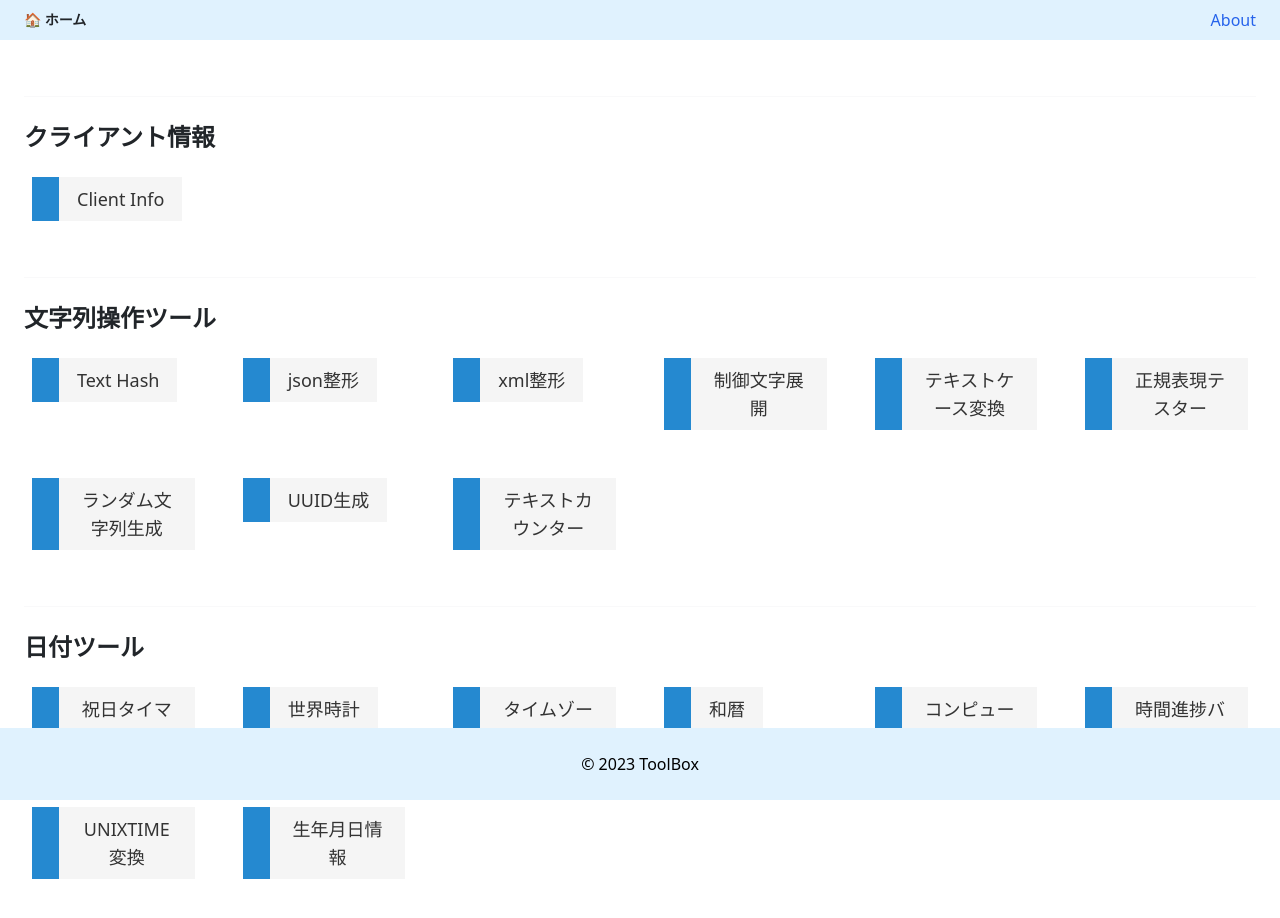
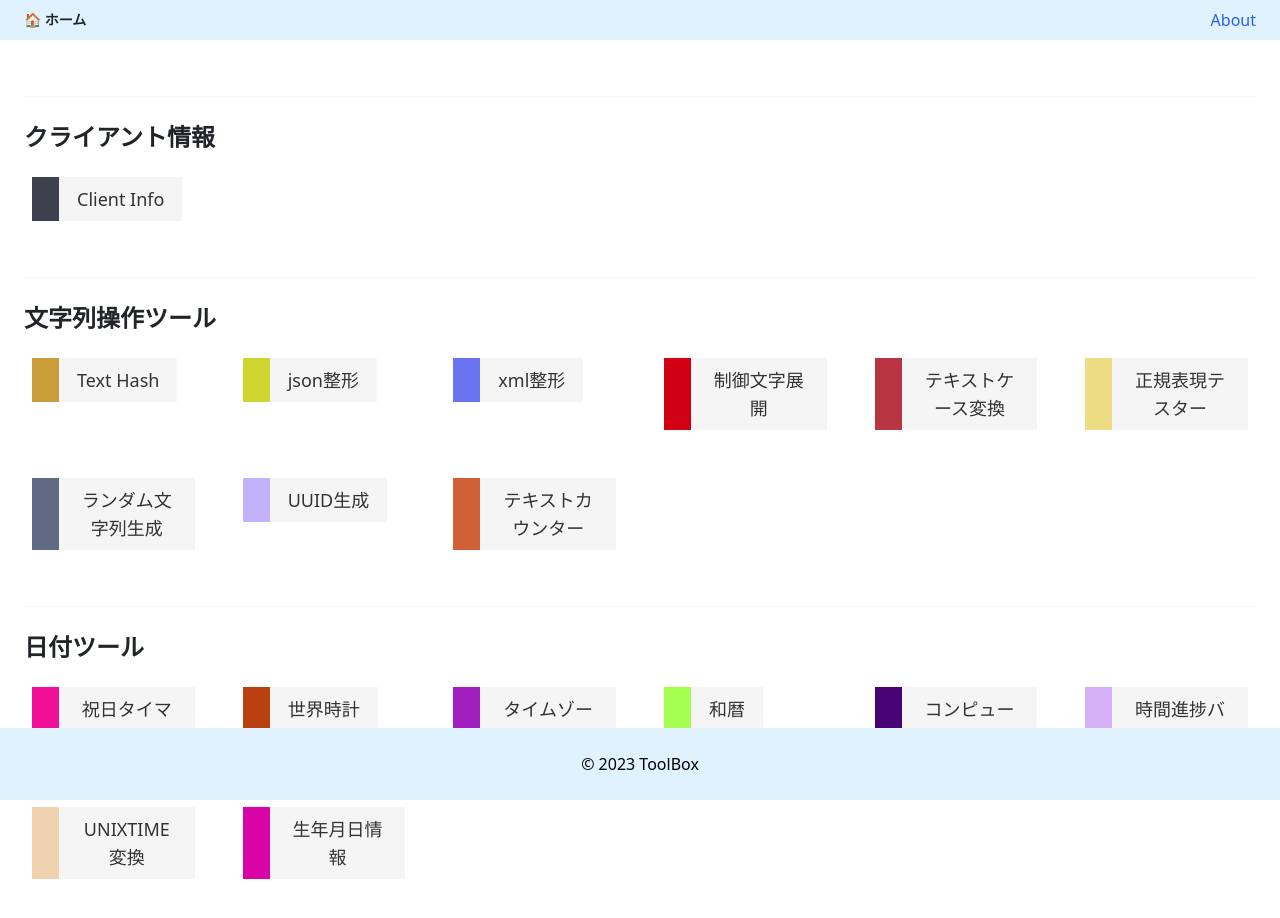
Before and after one commit to foresukecom/toolbox, a Vue app: page / in a window 1280 px wide. Shown: the top 918 px of the page. Built offline with nearby package versions, Linux system fonts and the light colour scheme; no server answers.

Commit message:
feat: 色をランダムに変える機能追加

```diff
--- a/src/views/HomePage.vue
+++ b/src/views/HomePage.vue
@@ -6,7 +6,8 @@
       <div class="flex flex-wrap -mx-4">
         <div v-for="(tile, index) in category.tiles" :key="'tile-' + index" class="w-full sm:w-1/2 md:w-1/3 lg:w-1/6 p-4">
           <div @click="goTo(tile.route)"
-            class="fusen text-center py-2 text-lg cursor-pointer transform transition hover:scale-105">
+            class="fusen text-center py-2 text-lg cursor-pointer transform transition hover:scale-105"
+            :style="{ 'border-left-color': getRandomColor() }">
             {{ tile.title }}
           </div>
         </div>
@@ -144,18 +145,26 @@ export default {
     goTo(route) {
       this.$router.push({ name: route });
     },
+    getRandomColor() {
+      const letters = '0123456789ABCDEF';
+      let color = '#';
+      for (let i = 0; i < 6; i++) {
+        color += letters[Math.floor(Math.random() * 16)];
+      }
+      return color;
+    }
   },
 };
 </script>
+
 
 <style>
 .fusen {
     display: inline-block;
     position: relative;
     padding: .5em 1em;
-    border-left: 27px solid #2589d0; /* ここを変更 */
+    border-left: 27px solid #2589d0;
     background-color: #f5f5f5;
     color: #333333;
 }
-
 </style>
```
